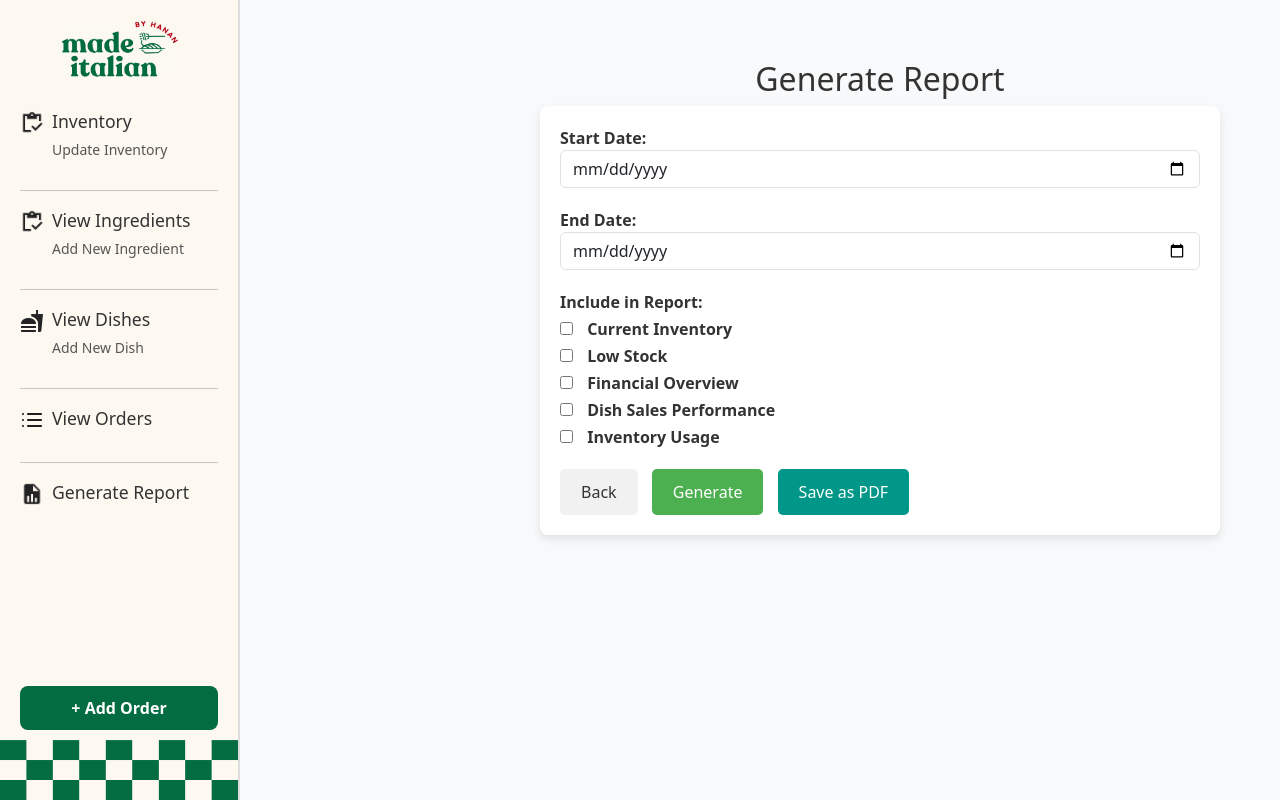
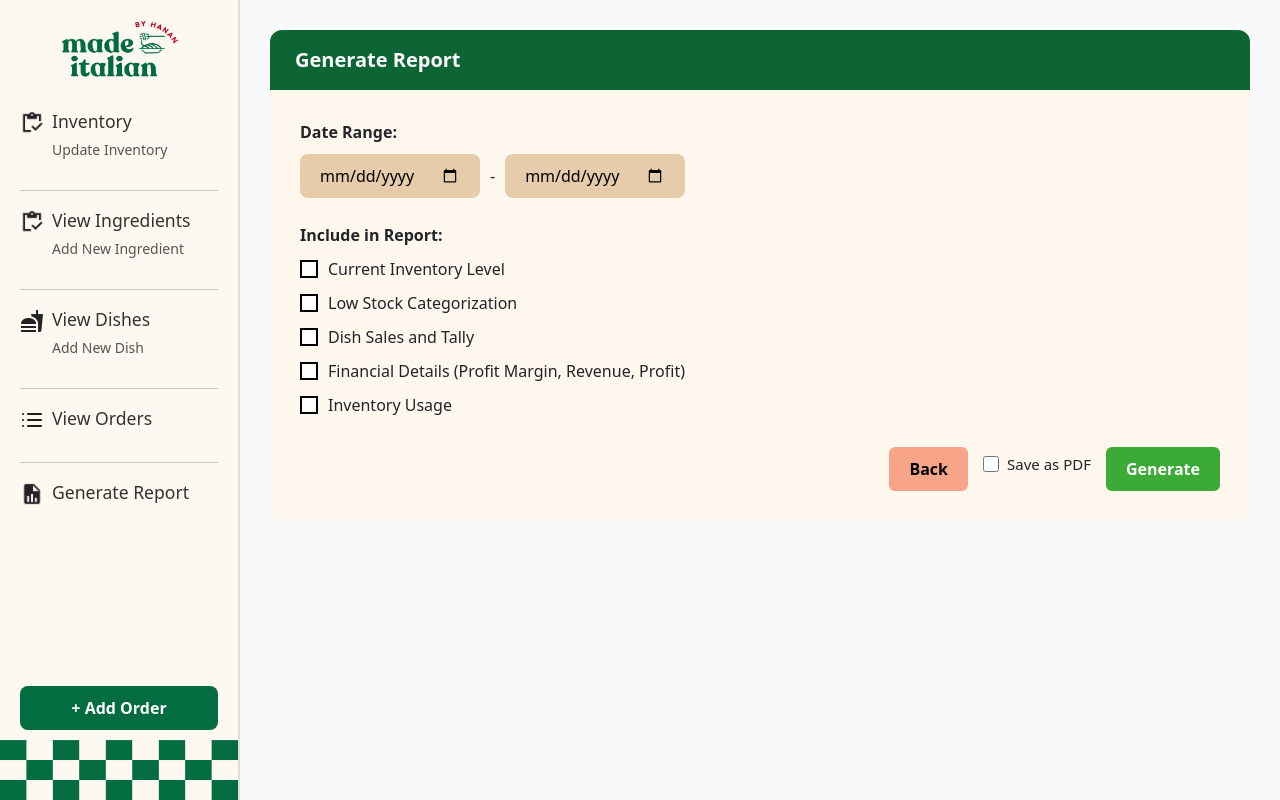
Before and after one commit to vorrjjard-2/hananims, a Django app: page /generate_report in a window 1280 px wide. Run offline with Django 5.2, Linux system fonts and the light colour scheme.

Commit message:
Fixed report form and view dishes

```diff
--- a/hananApp/templates/hananApp/generate_report.html
+++ b/hananApp/templates/hananApp/generate_report.html
@@ -1,126 +1,162 @@
 {% extends 'hananApp/base.html' %}
 
-{% block title %}List of Ingredients - Hanan IMS{% endblock %}
+{% block title %}Generate Report - Hanan IMS{% endblock %}
 
 {% block content %}
-
-<head>
 <style>
-        body {
-    margin: 0;
-    background-color: #f8f9fa;
+    .report-header {
+        background-color: #0c6533;
+        color: white;
+        padding: 15px 25px;
+        font-size: 20px;
+        font-weight: bold;
+        border-top-left-radius: 12px;
+        border-top-right-radius: 12px;
     }
 
-.main-content {
-    margin-left: 240px;
+    .report-body {
+        background-color: #fdf7ed;
         padding: 30px;
-}
-
-h1 {
-    font-size: 2rem;
-    color: #333;
-}
-
-.form-container {
-    background-color: #FFF;
-    padding: 20px;
-    border-radius: 8px;
-    box-shadow: 0 4px 8px rgba(0,0,0,0.1);
+        border-bottom-left-radius: 12px;
+        border-bottom-right-radius: 12px;
     }
 
     .form-group {
-    margin-bottom: 20px;
+        margin-bottom: 25px;
     }
 
     label {
+        display: block;
         font-weight: bold;
-    color: #333;
+        margin-bottom: 10px;
+        font-size: 16px;
     }
 
-input[type="text"], input[type="checkbox"] {
-    padding: 5px;
-    font-size: 1rem;
-    margin-top: 8px;
+    .date-range {
+        display: flex;
+        gap: 10px;
+        align-items: center;
     }
 
-input[type="checkbox"] {
+    .date-range input[type="date"] {
+        background-color: #e6ccaa;
+        border: none;
+        padding: 10px 20px;
+        border-radius: 8px;
+        font-size: 1rem;
+        width: 180px;
+    }
+
+    .checkbox-group label {
+        display: flex;
+        align-items: center;
+        font-size: 16px;
+        margin-bottom: 10px;
+        font-weight: 500;
+    }
+
+    .checkbox-group input[type="checkbox"] {
+        appearance: none;
+        -webkit-appearance: none;
+        background-color: white;
+        border: 2px solid black;
+        width: 18px;
+        height: 18px;
         margin-right: 10px;
+        display: grid;
+        place-content: center;
+        cursor: pointer;
+    }
+
+    .checkbox-group input[type="checkbox"]:checked::before {
+        content: "X";
+        font-size: 14px;
+        color: black;
     }
 
     .form-buttons {
-    margin-top: 20px;
+        margin-top: 30px;
+        display: flex;
+        justify-content: flex-end;
+        gap: 15px;
+        align-items: center;
     }
 
     .btn {
         padding: 10px 20px;
-    font-size: 1rem;
-    border-radius: 5px;
+        border: none;
+        border-radius: 6px;
+        font-size: 16px;
+        font-weight: bold;
         cursor: pointer;
-    margin-right: 10px;
     }
 
     .btn-back {
-    background-color: #f1f1f1;
-    color: #333;
+        background-color: #f8a488;
+        color: black;
     }
 
-.btn-back:hover {
-    background-color: #ddd;
+    .btn-pdf {
+        background-color: #bfbfbf;
+        color: black;
     }
 
     .btn-generate {
-    background-color: #4CAF50;
+        background-color: #3caa37;
         color: white;
     }
 
-.btn-generate:hover {
-    background-color: #45a049;
+    .pdf-checkbox {
+        display: flex;
+        align-items: center;
+        font-weight: 500;
+        font-size: 15px;
     }
 
-.btn-save-pdf {
-    background-color: #009688;
-    color: white;
-}
-
-.btn-save-pdf:hover {
-    background-color: #00796b;
+    .pdf-checkbox input[type="checkbox"] {
+        margin-right: 8px;
+        width: 16px;
+        height: 16px;
     }
 </style>
-</head>
 
-<div class="main-content">
-    <h1 class="text-center">Generate Report</h1>
-    <form method="POST" class="form-container">
+<div class="report-wrapper">
+    <form method="POST">
         {% csrf_token %}
 
-        <!-- Date Range Selection -->
+        <div class="report-header">Generate Report</div>
+
+        <div class="report-body">
+            <!-- Date Range -->
             <div class="form-group">
-            <label for="start-date">Start Date:</label>
-            <input type="date" id="start-date" name="start_date" class="form-control" value="{{ start_date }}">
+                <label>Date Range:</label>
+                <div class="date-range">
+                    <input type="date" name="start_date" value="{{ start_date }}">
+                    <span>-</span>
+                    <input type="date" name="end_date" value="{{ end_date }}">
                 </div>
-
-        <div class="form-group">
-            <label for="end-date">End Date:</label>
-            <input type="date" id="end-date" name="end_date" class="form-control" value="{{ end_date }}">
             </div>
 
             <!-- Report Options -->
             <div class="form-group">
-            <label for="report-options">Include in Report:</label>
-            <div id="report-options">
-                <label><input type="checkbox" name="report_items" value="current_inventory" {% if 'current_inventory' in report_items %}checked{% endif %}> Current Inventory</label><br>
-                <label><input type="checkbox" name="report_items" value="low_stock" {% if 'low_stock' in report_items %}checked{% endif %}> Low Stock</label><br>
-                <label><input type="checkbox" name="report_items" value="financial_overview" {% if 'financial_overview' in report_items %}checked{% endif %}> Financial Overview</label><br>
-                <label><input type="checkbox" name="report_items" value="dish_sales" {% if 'dish_sales' in report_items %}checked{% endif %}> Dish Sales Performance</label><br>
+                <label>Include in Report:</label>
+                <div class="checkbox-group">
+                    <label><input type="checkbox" name="report_items" value="current_inventory" {% if 'current_inventory' in report_items %}checked{% endif %}> Current Inventory Level</label>
+                    <label><input type="checkbox" name="report_items" value="low_stock" {% if 'low_stock' in report_items %}checked{% endif %}> Low Stock Categorization</label>
+                    <label><input type="checkbox" name="report_items" value="dish_sales" {% if 'dish_sales' in report_items %}checked{% endif %}> Dish Sales and Tally</label>
+                    <label><input type="checkbox" name="report_items" value="financial_overview" {% if 'financial_overview' in report_items %}checked{% endif %}> Financial Details (Profit Margin, Revenue, Profit)</label>
                     <label><input type="checkbox" name="report_items" value="inventory_usage" {% if 'inventory_usage' in report_items %}checked{% endif %}> Inventory Usage</label>
                 </div>
             </div>
 
-        <!-- Form Buttons -->
+            <!-- Buttons -->
             <div class="form-buttons">
-            <button type="button" class="btn btn-back">Back</button>
-            <button type="submit" class="btn btn-generate">Generate</button>
-            <button type="submit" class="btn btn-save-pdf">Save as PDF</button>
+                <button type="submit" name="action" value="back" class="btn btn-back">Back</button>
+                <label class="pdf-checkbox">
+                    <input type="checkbox" name="save_as_pdf"> Save as PDF
+                </label>
+                <button type="submit" name="action" value="generate" class="btn btn-generate">Generate</button>
+            </div>
         </div>
     </form>
 </div>
```
Also changed, not shown: hananApp/templates/hananApp/dishes.html (+50 -25 lines), db.sqlite3. Lines whose indentation alone changed are shown as unchanged.
